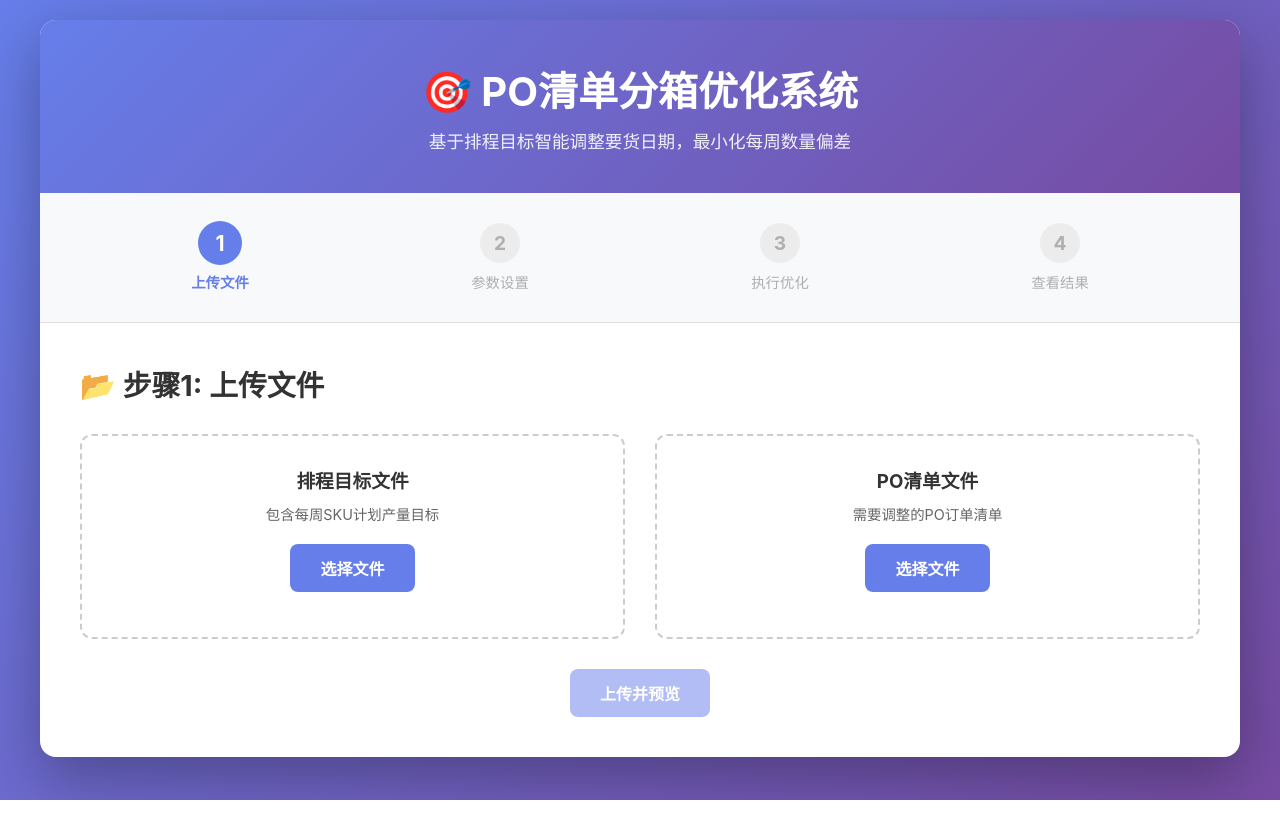
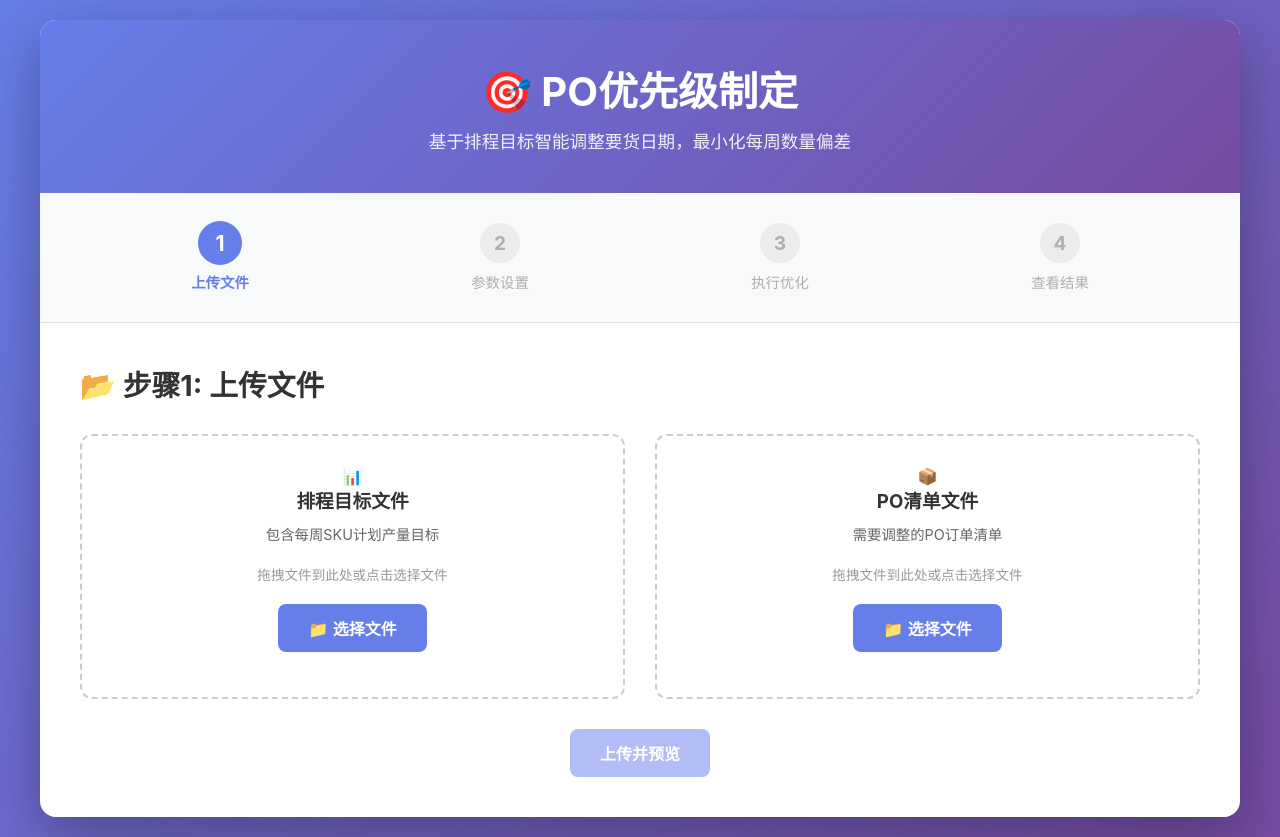
Before and after one commit to kai657/po_adjustment, a Flask app: page / in a window 1280 px wide. Before the commit the page ends 800 px from the top, so only its background shows below. Run offline with Flask 3, Linux system fonts and the light colour scheme.

Commit message:
修复：同步根目录templates文件夹的所有修改
- 标题改为PO优先级制定
- 添加差异分析表（第一位展示）
- 移除偏差对比图
- 添加折叠图表功能（默认折叠）
- 从src/web/templates/复制所有最新修改

```diff
--- a/templates/index.html
+++ b/templates/index.html
@@ -3,13 +3,13 @@
 <head>
     <meta charset="UTF-8">
     <meta name="viewport" content="width=device-width, initial-scale=1.0">
-    <title>PO清单分箱优化系统</title>
+    <title>PO优先级制定</title>
     <link rel="stylesheet" href="{{ url_for('static', filename='css/style.css') }}">
 </head>
 <body>
     <div class="container">
         <header>
-            <h1>🎯 PO清单分箱优化系统</h1>
+            <h1>🎯 PO优先级制定</h1>
             <p class="subtitle">基于排程目标智能调整要货日期，最小化每周数量偏差</p>
         </header>
 
@@ -40,23 +40,31 @@
                 <h2>📂 步骤1: 上传文件</h2>
 
                 <div class="upload-section">
-                    <div class="upload-box">
+                    <div class="upload-box" id="schedule-upload-box" data-type="schedule">
+                        <div class="upload-icon">📊</div>
                         <h3>排程目标文件</h3>
                         <p class="file-desc">包含每周SKU计划产量目标</p>
+                        <p class="file-desc" style="font-size: 0.85em; color: #999;">
+                            拖拽文件到此处或点击选择文件
+                        </p>
                         <input type="file" id="schedule-file" accept=".xlsx,.xls" style="display: none;">
                         <button class="btn btn-upload" onclick="document.getElementById('schedule-file').click()">
-                            选择文件
+                            📁 选择文件
                         </button>
                         <div class="file-info" id="schedule-info"></div>
                         <div class="file-preview" id="schedule-preview"></div>
                     </div>
 
-                    <div class="upload-box">
+                    <div class="upload-box" id="po-upload-box" data-type="po">
+                        <div class="upload-icon">📦</div>
                         <h3>PO清单文件</h3>
                         <p class="file-desc">需要调整的PO订单清单</p>
+                        <p class="file-desc" style="font-size: 0.85em; color: #999;">
+                            拖拽文件到此处或点击选择文件
+                        </p>
                         <input type="file" id="po-file" accept=".xlsx,.xls" style="display: none;">
                         <button class="btn btn-upload" onclick="document.getElementById('po-file').click()">
-                            选择文件
+                            📁 选择文件
                         </button>
                         <div class="file-info" id="po-info"></div>
                         <div class="file-preview" id="po-preview"></div>
```
Also changed, not shown: other parts of templates/index.html (+27 -8 lines).
